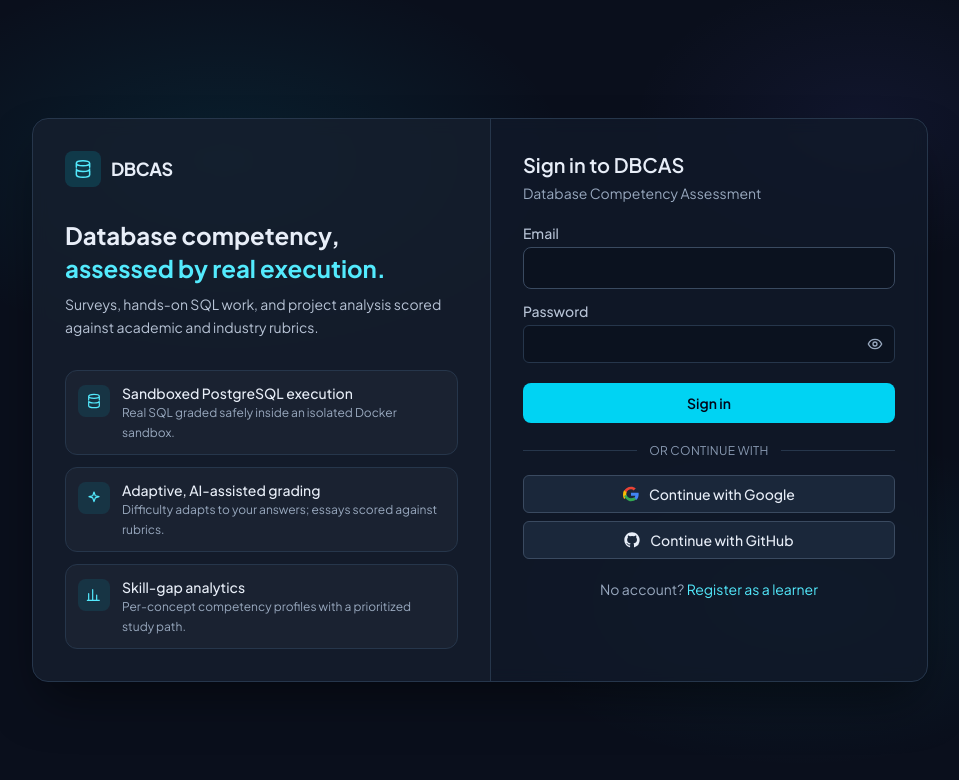
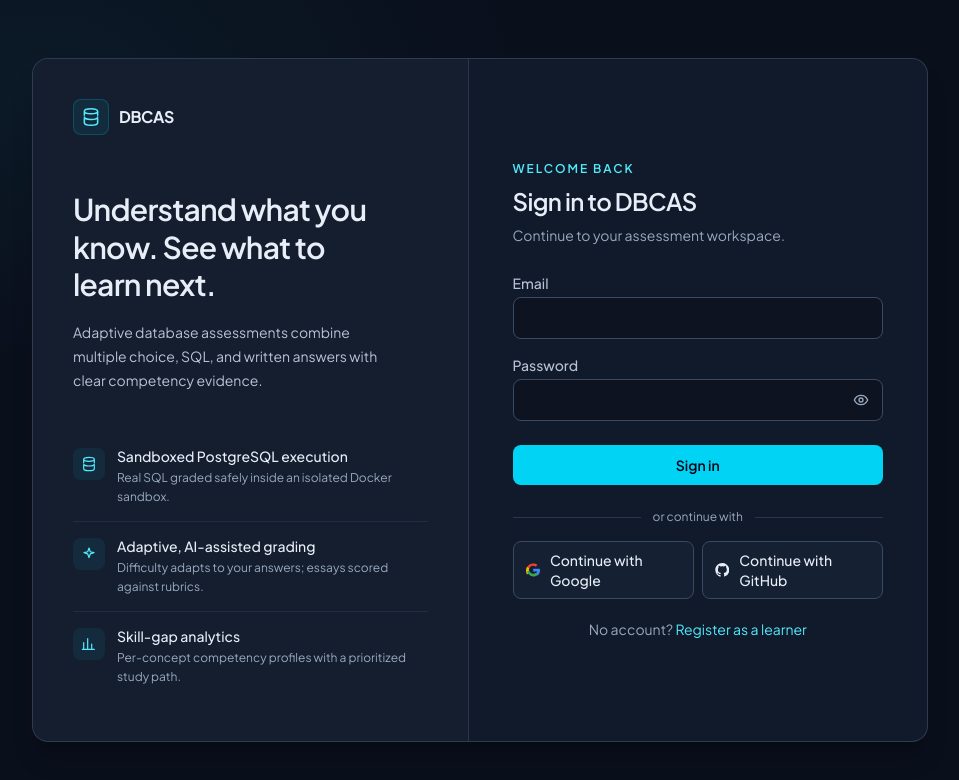
Before and after one commit to nguyendodary/DBCAS, a React (Vite) app in the folder frontend/: page /login in a window 1280 px wide. Shown: the top 780 px of the page, without its empty margins (160-1119 px from the left). Built offline with nearby package versions, Linux system fonts and the light colour scheme; no server answers.

Commit message:
feat(auth): polish sign-in and registration

```diff
--- a/frontend/src/components/AuthShell.jsx
+++ b/frontend/src/components/AuthShell.jsx
@@ -18,60 +18,54 @@ const FEATURES = [
   },
 ]
 
-// Two-panel auth layout — the prototype login's hero split rebuilt on the
-// dark token set: ambient glows, a feature rail, and a translucent card.
-// CSS-only (no image assets).
+// A quiet two-column entry point: context on the left, one clear form on the right.
 export default function AuthShell({ children }) {
   return (
-    <div className="relative flex min-h-screen items-center justify-center overflow-hidden bg-abyss px-4 py-10 text-ink">
-      {/* restrained ambient glow — the prototypes' radial accents */}
+    <div className="relative flex min-h-screen items-center justify-center overflow-hidden bg-abyss px-4 py-8 text-ink sm:px-6">
       <div
         aria-hidden="true"
         className="pointer-events-none absolute inset-0"
         style={{
           background:
-            'radial-gradient(45% 40% at 30% 20%, rgba(6,182,212,0.10) 0%, transparent 60%),' +
-            'radial-gradient(40% 35% at 75% 75%, rgba(34,211,238,0.07) 0%, transparent 60%),' +
-            'radial-gradient(30% 30% at 80% 15%, rgba(99,102,241,0.08) 0%, transparent 60%)',
+            'radial-gradient(55% 50% at 15% 10%, rgba(34,211,238,0.055), transparent 70%)',
         }}
       />
-      <div className="relative grid w-full max-w-4xl overflow-hidden rounded-2xl border border-edge bg-panel/80 shadow-2xl shadow-black/50 backdrop-blur md:grid-cols-[1.05fr_1fr]">
-        <aside className="hidden flex-col justify-between border-r border-edge bg-white/[0.02] p-8 md:flex">
+      <div className="auth-enter relative grid w-full max-w-4xl overflow-hidden rounded-2xl border border-edge2/70 bg-panel shadow-xl shadow-black/20 md:grid-cols-[.95fr_1fr]">
+        <aside className="hidden flex-col justify-between border-r border-edge bg-elev/35 p-8 md:flex lg:p-10">
           <div>
             <div className="flex items-center gap-2.5">
-              <span className="flex h-9 w-9 items-center justify-center rounded-lg bg-cyan-400/15 text-cyan-300">
+              <span className="flex h-9 w-9 items-center justify-center rounded-lg border border-cyan-400/20 bg-cyan-400/[0.08] text-cyan-300">
                 <Icon name="database" className="h-5 w-5" />
               </span>
-              <span className="text-lg font-bold tracking-tight text-ink">DBCAS</span>
+              <span className="text-base font-bold tracking-tight text-ink">DBCAS</span>
             </div>
-            <h2 className="mt-8 text-2xl font-bold leading-snug text-ink">
-              Database competency,
-              <br />
-              <span className="text-cyan-300">assessed by real execution.</span>
+            <h2 className="mt-14 max-w-xs text-3xl font-semibold leading-tight tracking-tight text-ink">
+              Understand what you know. See what to learn next.
             </h2>
-            <p className="mt-2 text-sm leading-relaxed text-sub">
-              Surveys, hands-on SQL work, and project analysis scored against
-              academic and industry rubrics.
+            <p className="mt-4 max-w-xs text-sm leading-6 text-sub">
+              Adaptive database assessments combine multiple choice, SQL, and written answers with clear competency evidence.
             </p>
           </div>
-          <ul className="mt-8 space-y-3">
+          <ul className="mt-10 divide-y divide-edge/70">
             {FEATURES.map((f) => (
               <li
                 key={f.title}
-                className="flex gap-3 rounded-xl border border-edge bg-white/[0.03] p-3"
+                className="flex gap-3 py-3.5"
               >
-                <span className="mt-0.5 flex h-8 w-8 shrink-0 items-center justify-center rounded-lg bg-cyan-400/10 text-cyan-300">
+                <span className="mt-0.5 flex h-8 w-8 shrink-0 items-center justify-center rounded-lg bg-cyan-400/[0.07] text-cyan-300">
                   <Icon name={f.icon} className="h-4 w-4" />
                 </span>
                 <span>
                   <span className="block text-sm font-medium text-ink">{f.title}</span>
-                  <span className="block text-xs leading-relaxed text-mute">{f.body}</span>
+                  <span className="mt-0.5 block text-xs leading-relaxed text-mute">{f.body}</span>
                 </span>
               </li>
             ))}
           </ul>
         </aside>
-        <div className="p-6 sm:p-8">{children}</div>
+        <div className="flex items-center px-6 py-8 sm:px-9 sm:py-10 lg:px-11">
+          <div className="mx-auto w-full max-w-sm">{children}</div>
+        </div>
       </div>
     </div>
   )
--- a/frontend/src/components/OAuthButtons.jsx
+++ b/frontend/src/components/OAuthButtons.jsx
@@ -71,13 +71,13 @@ export default function OAuthButtons({ divider = 'or continue with' }) {
     configured !== null && PROVIDERS.some((p) => configured[p.name] === false)
 
   return (
-    <div className="mt-5">
+    <div className="mt-6">
       <div className="flex items-center gap-3" aria-hidden="true">
         <span className="h-px flex-1 bg-edge" />
-        <span className="text-xs uppercase tracking-wide text-faint">{divider}</span>
+        <span className="text-xs text-mute">{divider}</span>
         <span className="h-px flex-1 bg-edge" />
       </div>
-      <div className="mt-4 grid gap-2">
+      <div className="mt-4 grid gap-2 sm:grid-cols-2">
         {PROVIDERS.map(({ name, label, Logo }) => {
           const disabled = configured !== null && configured[name] === false
           return (
@@ -90,10 +90,10 @@ export default function OAuthButtons({ divider = 'or continue with' }) {
                   ? `${label} sign-in is not configured on this server`
                   : `Continue with ${label}`
               }
-              className={`flex items-center justify-center gap-2.5 rounded-md border px-4 py-2 text-sm font-medium transition-colors ${
+              className={`flex min-h-10 items-center justify-center gap-2.5 rounded-lg border px-3 py-2 text-sm font-medium ${
                 disabled
-                  ? 'cursor-not-allowed border-edge text-faint opacity-60'
-                  : 'border-edge2 bg-elev text-ink hover:border-cyan-400/50 hover:bg-cyan-400/10'
+                  ? 'cursor-not-allowed border-edge text-mute opacity-60'
+                  : 'border-edge2 bg-elev/50 text-ink hover:border-cyan-400/50 hover:bg-cyan-400/[0.08]'
               }`}
             >
               <Logo />
@@ -103,9 +103,8 @@ export default function OAuthButtons({ divider = 'or continue with' }) {
         })}
       </div>
       {anyDisabled && (
-        <p className="mt-2 text-center text-xs text-faint">
-          Social sign-in isn&apos;t configured on this server yet — set the
-          provider client credentials in the backend .env.
+        <p className="mt-3 text-center text-xs text-mute">
+          Unavailable sign-in methods are disabled on this server.
         </p>
       )}
     </div>
--- a/frontend/src/components/PasswordInput.jsx
+++ b/frontend/src/components/PasswordInput.jsx
@@ -19,14 +19,14 @@ export default function PasswordInput({
         autoComplete={autoComplete}
         value={value}
         onChange={onChange}
-        className="w-full rounded-md border border-edge bg-abyss/60 px-3 py-2 pr-10 text-sm text-ink placeholder-faint focus:border-cyan-400 focus:outline-none focus:ring-2 focus:ring-cyan-400/20"
+        className="w-full rounded-lg border border-edge2 bg-abyss/60 px-3.5 py-2.5 pr-12 text-sm text-ink placeholder-faint focus:border-cyan-400 focus:outline-none focus:ring-2 focus:ring-cyan-400/20"
       />
       <button
         type="button"
         onClick={() => setShow((s) => !s)}
         aria-label={show ? 'Hide password' : 'Show password'}
         aria-pressed={show}
-        className="absolute inset-y-0 right-0 flex items-center px-3 text-mute hover:text-sub"
+        className="absolute inset-y-0 right-0 flex items-center rounded-r-lg px-3.5 text-mute hover:text-ink"
       >
         {show ? (
           <svg viewBox="0 0 24 24" fill="none" stroke="currentColor" strokeWidth="2" className="h-4 w-4" aria-hidden="true">
--- a/frontend/src/pages/LoginPage.jsx
+++ b/frontend/src/pages/LoginPage.jsx
@@ -5,6 +5,7 @@ import { apiMessage } from '../api'
 import AuthShell from '../components/AuthShell'
 import OAuthButtons from '../components/OAuthButtons'
 import PasswordInput from '../components/PasswordInput'
+import { ActionSpinner } from '../components/States'
 import { btnPrimary, Field, Icon, inputCls } from '../components/ui'
 
 // Backend callback error codes → friendly text (services/oauth.py).
@@ -54,9 +55,10 @@ export default function LoginPage() {
 
   return (
     <AuthShell>
-      <form onSubmit={onSubmit}>
-        <h1 className="mb-1 text-xl font-semibold text-ink">Sign in to DBCAS</h1>
-        <p className="mb-5 text-sm text-mute">Database Competency Assessment</p>
+      <form onSubmit={onSubmit} aria-busy={busy}>
+        <p className="mb-2 text-xs font-semibold uppercase tracking-[.16em] text-cyan-300">Welcome back</p>
+        <h1 className="text-2xl font-semibold tracking-tight text-ink">Sign in to DBCAS</h1>
+        <p className="mb-7 mt-2 text-sm text-mute">Continue to your assessment workspace.</p>
 
         {oauthMessage && (
           <p
@@ -76,7 +78,7 @@ export default function LoginPage() {
           </p>
         )}
 
-        <Field label="Email" htmlFor="email" className="mb-3">
+        <Field label="Email" htmlFor="email" className="mb-4">
           <input
             id="email"
             type="email"
@@ -88,7 +90,7 @@ export default function LoginPage() {
           />
         </Field>
 
-        <Field label="Password" htmlFor="password" className="mb-5">
+        <Field label="Password" htmlFor="password" className="mb-6">
           <PasswordInput
             id="password"
             autoComplete="current-password"
@@ -98,6 +100,7 @@ export default function LoginPage() {
         </Field>
 
         <button type="submit" disabled={busy} className={`w-full ${btnPrimary}`}>
+          {busy && <ActionSpinner />}
           {busy ? 'Signing in…' : 'Sign in'}
         </button>
       </form>
--- a/frontend/src/pages/RegisterPage.jsx
+++ b/frontend/src/pages/RegisterPage.jsx
@@ -5,6 +5,7 @@ import { apiMessage } from '../api'
 import AuthShell from '../components/AuthShell'
 import OAuthButtons from '../components/OAuthButtons'
 import PasswordInput from '../components/PasswordInput'
+import { ActionSpinner } from '../components/States'
 import { btnPrimary, Field, inputCls } from '../components/ui'
 
 // UC01 — learner self-registration (always the Learner role server-side;
@@ -41,9 +42,10 @@ export default function RegisterPage() {
 
   return (
     <AuthShell>
-      <form onSubmit={onSubmit}>
-        <h1 className="mb-1 text-xl font-semibold text-ink">Create your account</h1>
-        <p className="mb-5 text-sm text-mute">Learner registration</p>
+      <form onSubmit={onSubmit} aria-busy={busy}>
+        <p className="mb-2 text-xs font-semibold uppercase tracking-[.16em] text-cyan-300">Learner access</p>
+        <h1 className="text-2xl font-semibold tracking-tight text-ink">Create your account</h1>
+        <p className="mb-7 mt-2 text-sm text-mute">Start assessing your database skills.</p>
 
         {error && (
           <p
@@ -54,7 +56,7 @@ export default function RegisterPage() {
           </p>
         )}
 
-        <Field label="Full name" htmlFor="name" className="mb-3">
+        <Field label="Full name" htmlFor="name" className="mb-4">
           <input
             id="name"
             required
@@ -65,7 +67,7 @@ export default function RegisterPage() {
           />
         </Field>
 
-        <Field label="Email" htmlFor="email" className="mb-3">
+        <Field label="Email" htmlFor="email" className="mb-4">
           <input
             id="email"
             type="email"
@@ -77,7 +79,7 @@ export default function RegisterPage() {
           />
         </Field>
 
-        <Field label="Password" htmlFor="password" className="mb-3">
+        <Field label="Password" htmlFor="password" className="mb-4">
           <PasswordInput
             id="password"
             autoComplete="new-password"
@@ -86,7 +88,7 @@ export default function RegisterPage() {
           />
         </Field>
 
-        <Field label="Confirm password" htmlFor="password_confirm" className="mb-5">
+        <Field label="Confirm password" htmlFor="password_confirm" className="mb-6">
           <PasswordInput
             id="password_confirm"
             autoComplete="new-password"
@@ -96,6 +98,7 @@ export default function RegisterPage() {
         </Field>
 
         <button type="submit" disabled={busy} className={`w-full ${btnPrimary}`}>
+          {busy && <ActionSpinner />}
           {busy ? 'Creating…' : 'Register'}
         </button>
       </form>
```
Also changed, not shown: 1 other file (tests, documents, lock files or other folders).
